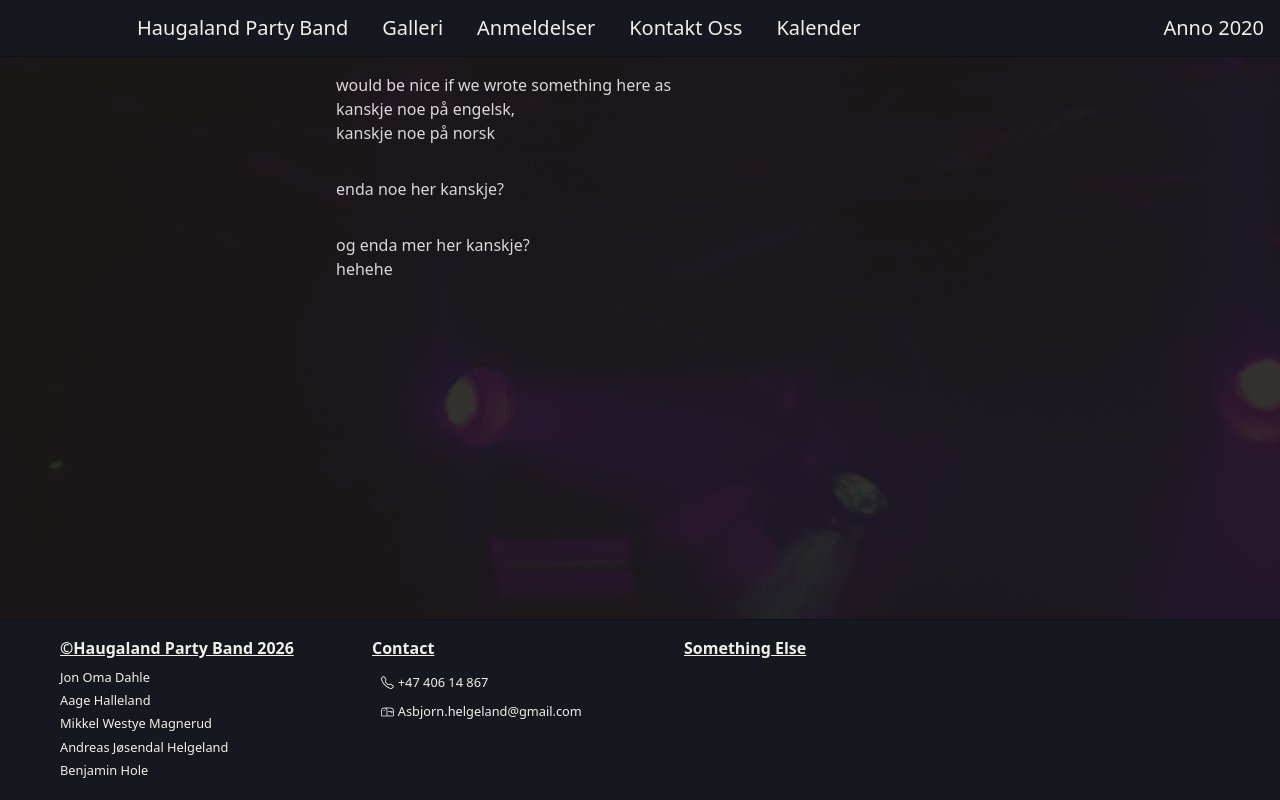
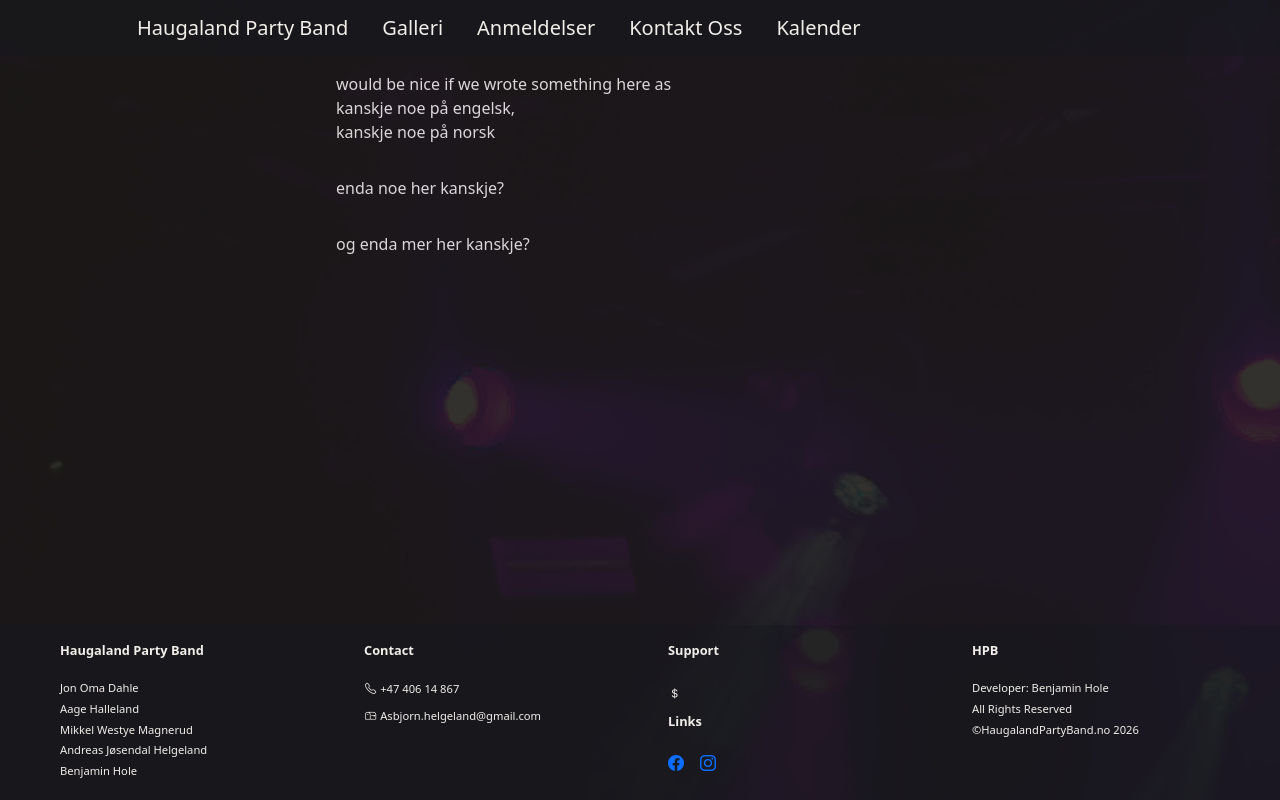
Before and after one commit to Benjamineternity/haugalandpartyband, a Vue app: page / in a window 1280 px wide. Built offline with nearby package versions, Linux system fonts and the light colour scheme.

Commit message:
footer stuff

```diff
--- a/src/App.vue
+++ b/src/App.vue
@@ -1,5 +1,5 @@
 <template>
-    <div class="bg-default "> <!--w-100 h-100-->
+    <div class="bg-default ">
         <div class="bg-images">
             <img :src="theCompImage" loading="eager" />
         </div>
@@ -29,9 +29,9 @@
                     <span class="c-default">Kalender</span>
                 </button>
             </div>
-            <div class="nav-item ms-auto me-3">
+            <!-- <div class="nav-item ms-auto me-3">
                 <span>Anno 2020</span>
-            </div>
+            </div> -->
         </nav>
 
         <div class="w-50 mx-auto">
@@ -54,11 +54,7 @@
 
             <Panel :title="'Footer'">
                 og enda mer her kanskje? <br>
-                hehehe
-                <!-- footer with contact info / social media links <br />
-                copyright info ?? <br />
-                developer credit ?? <br />
-                thanks to .... <br /> -->
+                <!-- footer with contact info / social media links <br /> -->
             </Panel>
         </div>
         <Footer />
@@ -125,7 +121,7 @@
         if (!e) { window.location.reload(); }
 
         switch (e) {
-            case 1: window.location.href = "/haugalandpartyband/home"; break;
+            case 1: window.location.href = "/haugalandpartyband/"; break;
             case 2: window.location.href = "/haugalandpartyband/galleri"; break;
             case 3: window.location.href = "/haugalandpartyband/anmeldelser"; break;
             case 4: window.location.href = "/haugalandpartyband/kontakt"; break;
@@ -138,7 +134,7 @@
 
 </script>
 
-<style>
+<style scoped>
     .bg-default {
         background-color: #1c1a16;
     }
@@ -148,10 +144,10 @@
     }
 
     .nav-default {
-        background-color: #16181f;
-        border-bottom: 1px solid #101117;
-        border-radius: 2px;
         height: 7%;
+        /* border-bottom: 1px solid #101117; */
+        --bs-bg-opacity: 0.5;
+        background-color: rgba(22, 24, 31, var(--bs-bg-opacity));
     }
 
     .clickable {
--- a/src/components/Footer.vue
+++ b/src/components/Footer.vue
@@ -1,10 +1,10 @@
 <template>
-    <div class="c-default position-absolute bottom-0 w-100">
-        <footer class="footer-default">
-            <div class="row gap-3 ms-5 me-5 mt-3">
+    <div class="position-absolute bottom-0 w-100">
+        <footer class="footer-default c-default">
+            <div class="row ms-5 me-3">
 
-            <div class="col-12 col-md-3 mb-3" title="Band Members">
-                    <u class="pb-2 d-block small-text-header">©Haugaland Party Band 2026</u>
+                <div class="col-12 col-md-3 mb-3 mt-3" title="Band Members">
+                    <p class="pb-1 d-block small-text-header">Haugaland Party Band</p>
                     <p class="small-text mb-1">Jon Oma Dahle</p>
                     <p class="small-text mb-1">Aage Halleland</p>
                     <p class="small-text mb-1">Mikkel Westye Magnerud</p>
@@ -12,27 +12,38 @@
                     <p class="small-text mb-1">Benjamin Hole</p>
                 </div>
 
-                <div class="col-12 col-md-3 mb-3" title="Contact">
-                    <u class="pb-2 d-block small-text-header">Contact</u>
-                    <button class="small-text btn btn-sm c-default" @click="copyPhone"
-                        data-bs-toggle="tooltip" data-bs-placement="top" data-bs-custom-class="custom-tooltip"
-                        data-bs-title="Click to Copy">
-                        <i class="bi bi-telephone me-1 c-default"></i><span class="c-default">+47 406 14 867</span>
-                    </button>
-                    <button class="small-text btn btn-sm c-default" @click="copyEmail"
-                        data-bs-toggle="tooltip" data-bs-placement="top" data-bs-custom-class="custom-tooltip" data-bs-title="Click to Copy">
-                        <i class="bi bi-mailbox me-1 c-default"></i><span class="c-default">Asbjorn.helgeland@gmail.com</span>
-                    </button>
+                <div class="col-12 col-md-3 mb-3 mt-3" title="Contact">
+                    <p class="pb-1 d-block small-text-header">Contact</p>
+                    <div class="flex-column d-flex">
+                        <button class="small-text btn btn-sm text-start p-0" @click="copyPhone" style="width: fit-content;"
+                            data-bs-toggle="tooltip" data-bs-placement="top" data-bs-custom-class="custom-tooltip" data-bs-title="Click to Copy">
+                            <i class="bi bi-telephone me-1 c-default"></i><span class="c-default">+47 406 14 867</span>
+                        </button>
+                        <button class="small-text btn btn-sm text-start p-0 mt-2" @click="copyEmail" style="width: fit-content;"
+                            data-bs-toggle="tooltip" data-bs-placement="top" data-bs-custom-class="custom-tooltip" data-bs-title="Click to Copy">
+                            <i class="bi bi-mailbox me-1 c-default"></i><span class="c-default">Asbjorn.helgeland@gmail.com</span>
+                        </button>
+                    </div>
                 </div>
 
-                <div class="col-12 col-md-3 mb-3" title="Something Else">
-                    <u class="pb-2 d-block small-text-header">Something Else</u>
+                <div class="col-12 col-md-3 mb-3 mt-3" title="Support">
+                    <p class="pb-1 d-block small-text-header">Support</p>
+                    <button class="btn btn-sm small-text p-0" @click="copyPhone">
+                        <i class="bi bi-currency-dollar c-default"></i>
+                    </button>
+                    <p class="pb-1 d-block small-text-header mt-2">Links</p>
+                    <a class="me-3" href="https://www.facebook.com/HaugalandPartyband"><i class="bi bi-facebook"></i></a>
+                    <a href="https://www.Instagram.com/HaugalandPartyband"><i class="bi bi-instagram"></i></a>
                 </div>
 
-                <!-- <div class="col-12 col-md-3" title="Something Else">
-                    <u class="pb-2 d-block small-text-header">Something Else</u>
-                </div> -->
-
+                <div class="col-12 col-md-3 mb-3 mt-3" title="HPB">
+                    <p class="pb-1 d-block small-text-header">HPB</p>
+                    <p class="small-text mb-1">Developer: Benjamin Hole</p>
+                    <p class="small-text mb-1">All Rights Reserved</p>
+                    <a class="small-text c-default text-decoration-none hover-text-decoration-underline" href="https://HaugalandPartyBand.no">
+                        <p>©HaugalandPartyBand.no 2026</p>
+                    </a>
+                </div>
             </div>
         </footer>
     </div>
@@ -47,14 +58,12 @@
         const innerText : string = target.innerText;
         const phNr = innerText.replace(/\s+/g, '');
         navigator.clipboard.writeText(phNr);
-        alert(`Phone number copied to clipboard!`);
     }
 
     const copyEmail = (e: MouseEvent) => {;
         const target = e.target as HTMLElement;
         const email : string = target.innerText;
         navigator.clipboard.writeText(email);
-        alert(`Email address copied to clipboard!`);
     }
 
 </script>
@@ -63,21 +72,25 @@
     .footer-default {
         width: 100%;
         height: 100%;
-        background-color: #16181f;
-        border-top: 1px solid #101117;
+        --bs-bg-opacity: 0.5;
+        background-color: rgba(22, 24, 31, var(--bs-bg-opacity));
+    }
+
+    .c-default {
+        color: #F2EFEA;
     }
 
     .small-text {
-        font-size: 0.8rem;
+        font-size: 0.7rem;
     }
 
     .small-text-header {
-        font-size: 1rem;
+        font-size: 0.8rem;
         font-weight: bold;
     }
 
     .custom-tooltip {
-        --bs-tooltip-bg: #16181f;
+        --bs-tooltip-bg: #FFFFFF;
         --bs-tooltip-color: #F2EFEA;
     }
 </style>
```
